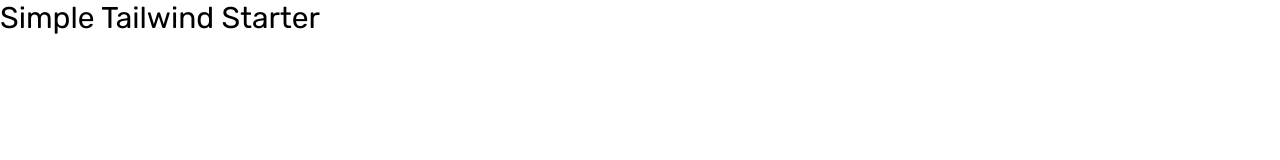
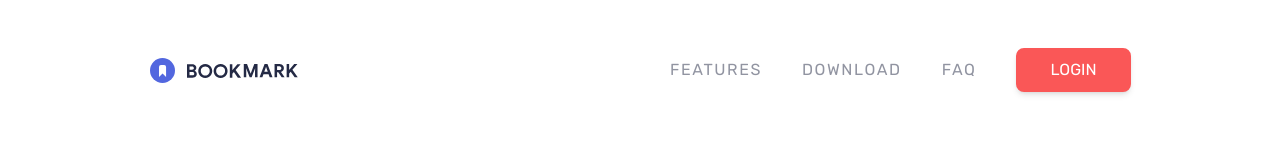
Before and after one commit to YoonCode/bookmark-manager-website, a website: page index.html in a window 1280 px wide. Drawn offline with Linux system fonts and the light colour scheme.

Commit message:
navbar done

```diff
--- a/index.html
+++ b/index.html
@@ -13,7 +13,35 @@
     <link rel="stylesheet" href="css/style.css" />
     <title>Bookmark Website</title>
   </head>
-  <body>
-    <h1 class="text-3xl">Simple Tailwind Starter</h1>
+  <body class="overflow-x-hidden">
+    <nav class="container relative mx-auto p-6">
+      <!-- Flex Container For Nav Items -->
+      <div class="flex items-center justify-between space-x-20 my-6">
+        <!-- Logo -->
+        <div class="z-30">
+          <img src="images/logo-bookmark.svg" alt="" id="logo" />
+        </div>
+
+        <!-- Menu Items -->
+        <div
+          class="hidden items-center space-x-10 uppercase text-grayishBlue md:flex"
+        >
+          <a href="#features" class="tracking-widest hover:text-softRed">
+            Features
+          </a>
+          <a href="#download" class="tracking-widest hover:text-softRed">
+            Download
+          </a>
+          <a href="#faq" class="tracking-widest hover:text-softRed">FAQ</a>
+
+          <a
+            href="#"
+            class="px-8 py-2 text-white bg-softRed border-2 border-softRed rounded-lg shadow-md hover:text-softRed hover:bg-white"
+          >
+            Login
+          </a>
+        </div>
+      </div>
+    </nav>
   </body>
 </html>
```
Also changed, not shown: css/style.css.
